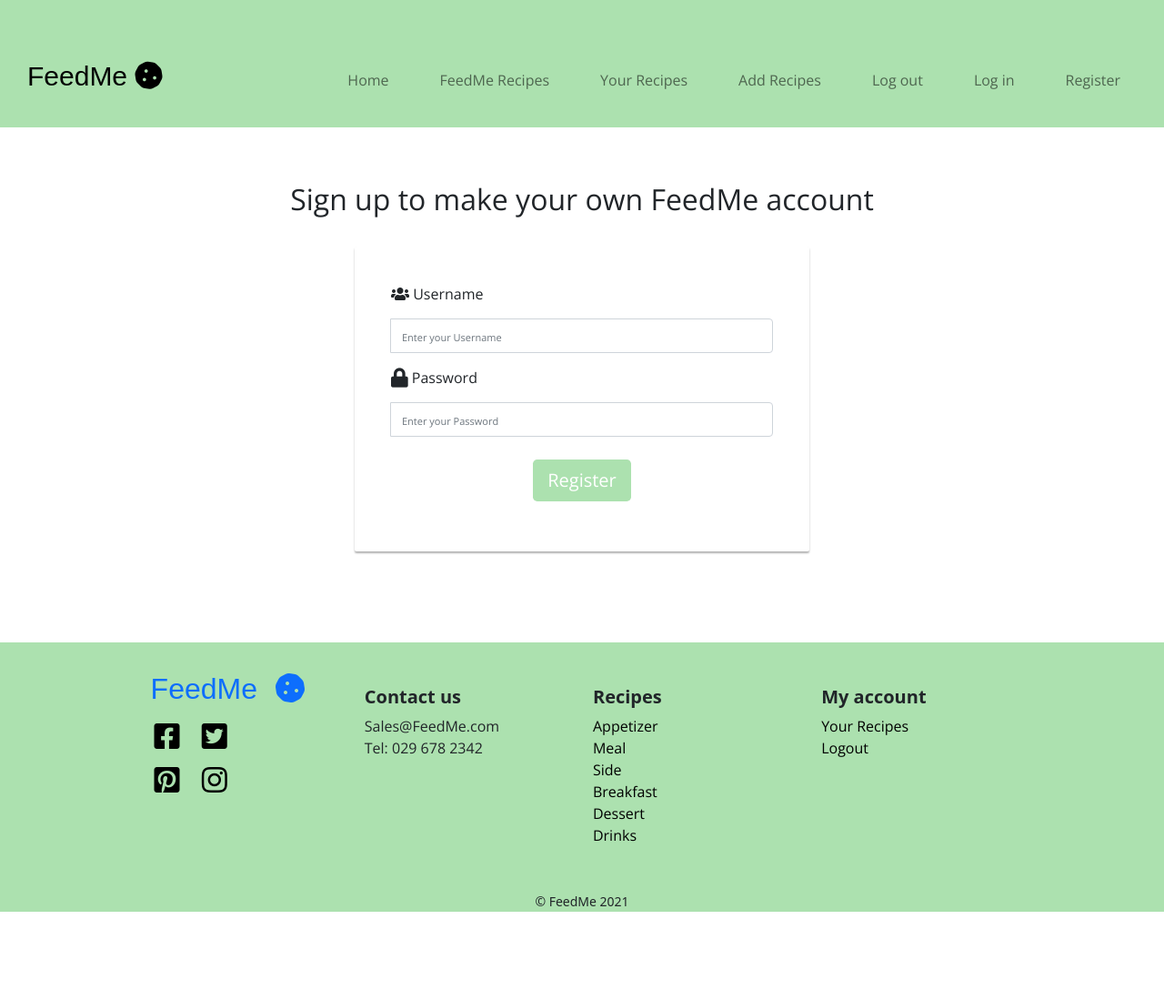
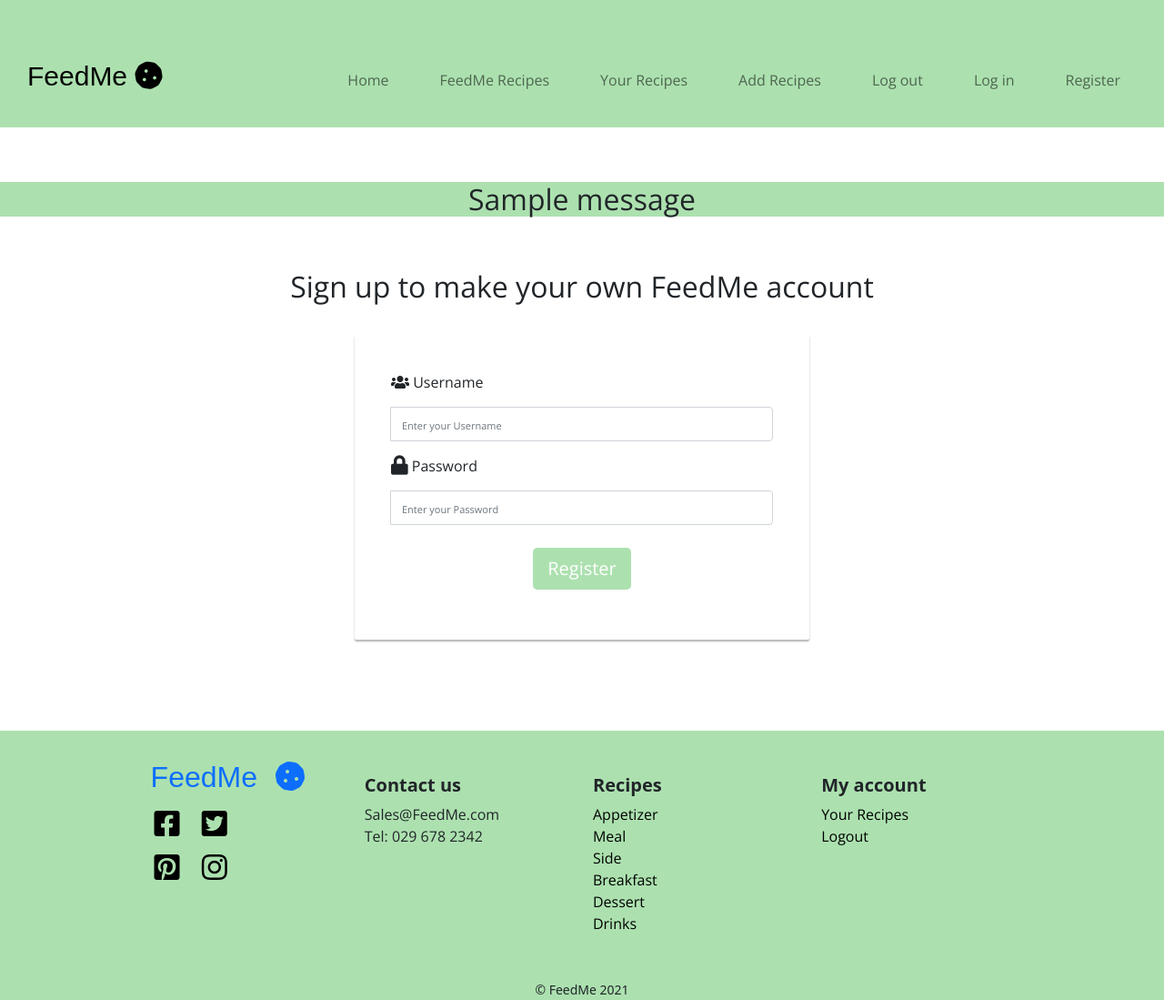
Before and after one commit to PillowFishSticks/MP3-FeedMe, a Flask app: page /register in a window 1280 px wide. Shown: the whole page at 91% size. Before the commit the page ends 1002 px from the top, so only its background shows below. Run offline with Flask 2, Linux system fonts and the light colour scheme; one stand-in notice (Sample message) is shown; some libraries are stand-ins or nearby versions; some web fonts are replaced.

Commit message:
add flash message styling

```diff
--- a/static/css/style.css
+++ b/static/css/style.css
@@ -8,7 +8,7 @@
 }
 
 .padding {
-    padding-top:200px;
+    padding-top:50px;
     padding-bottom: 100px;
 }
 
@@ -95,6 +95,17 @@ footer a:hover {
   }
 
 /* -------------------------------- Footer */
+
+/** flash message **/
+
+.flash {
+    padding-top:200px;
+    font-family: 'Open Sans', sans-serif;
+}
+
+.bgcolor {
+    background-color: #ACE1AF;
+}
 
 /* -------------------------------- registration page */
 
--- a/templates/base.html
+++ b/templates/base.html
@@ -55,6 +55,19 @@
         </nav>
         </div>
     </header>
+
+    <section class="flash text-center">
+        {% with messages = get_flashed_messages() %}
+            {% if messages %}
+                {% for message in messages %}
+                    <div>
+                        <h2 class="bgcolor">{{ message }}</h2>
+                    </div>
+                {% endfor %}
+            {% endif %}
+        {% endwith %}
+
+    </section>
 
     {% block content %}
     {% endblock %}
```
